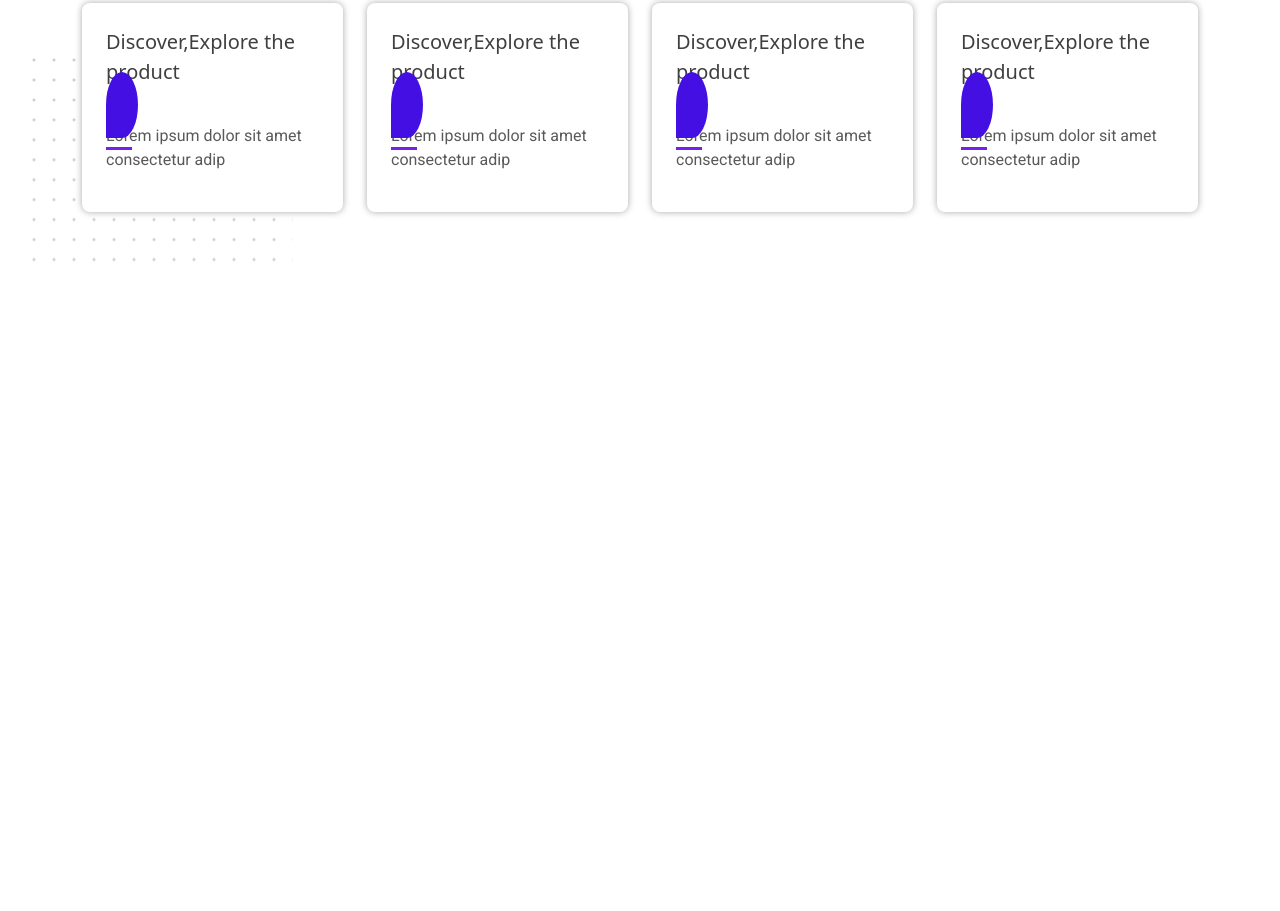
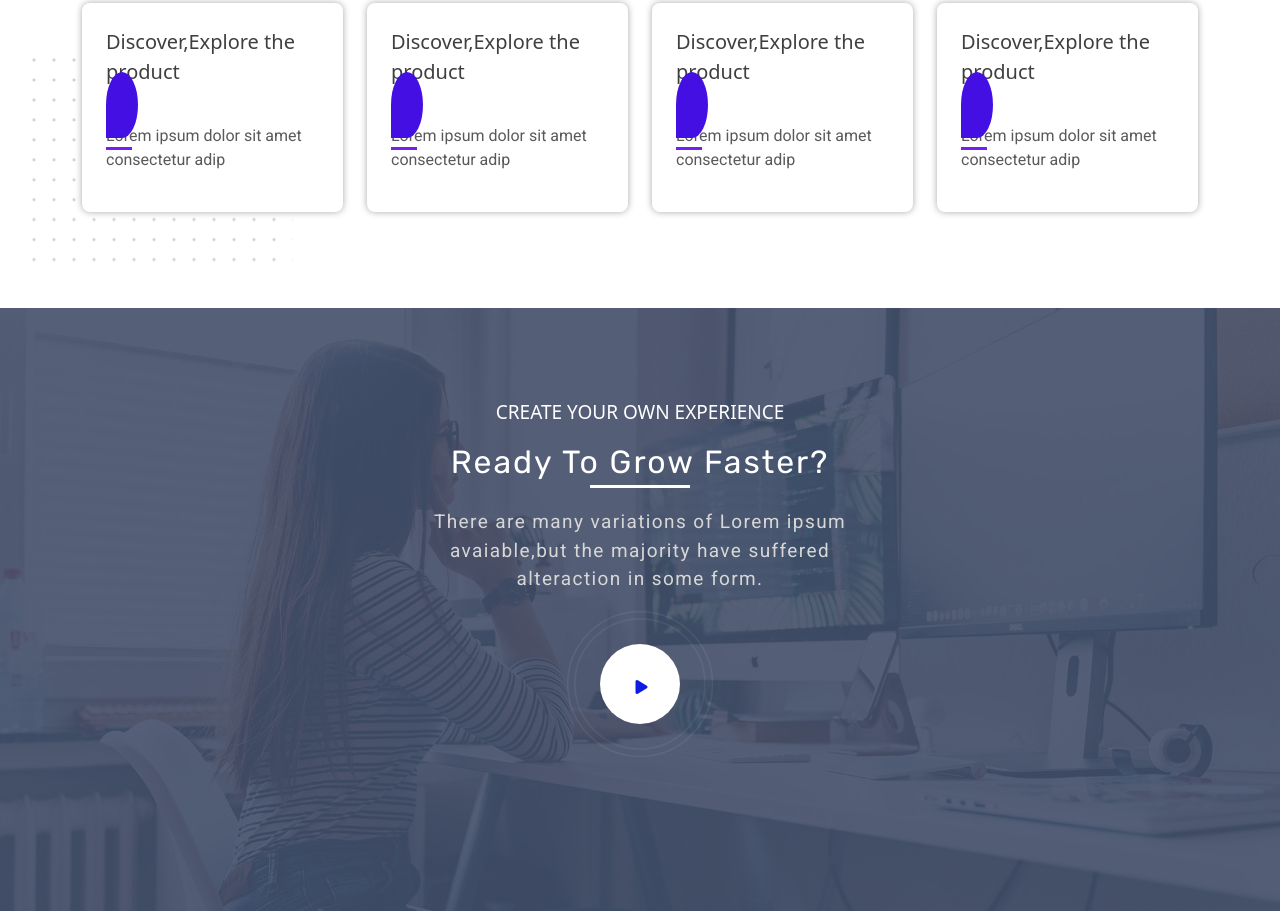
Before and after one commit to ukaychingmarma/class-24, a plain HTML site: page index.html in a window 1280 px wide. Shown: the part 1081-1992 px from the top of the page. Before the commit the page ends 1389 px from the top, so only its background shows below. Drawn offline with nearby package versions, Linux system fonts and the light colour scheme.

Commit message:
Add files via upload

```diff
--- a/index.html
+++ b/index.html
@@ -4,6 +4,8 @@
     <!-- Required meta tags -->
     <meta charset="utf-8">
     <meta name="viewport" content="width=device-width, initial-scale=1">
+    <!-- fontawesome-cdn-link -->
+    <link rel="stylesheet" href="https://cdnjs.cloudflare.com/ajax/libs/font-awesome/6.1.1/css/all.min.css" integrity="sha512-KfkfwYDsLkIlwQp6LFnl8zNdLGxu9YAA1QvwINks4PhcElQSvqcyVLLD9aMhXd13uQjoXtEKNosOWaZqXgel0g==" crossorigin="anonymous" referrerpolicy="no-referrer" />
     <!-- line-icon-cdn -->
     <link href="https://cdn.lineicons.com/3.0/lineicons.css" rel="stylesheet">
     <!-- google-font -->
@@ -17,6 +19,8 @@
     <title>Ukayching Marma</title>
   </head>
   <body>
+    <!-- ------------header-section--------- -->
+    <!-- ------------header-section--------- -->
 <header>
      <div class="container">
        <div class="row">
@@ -45,6 +49,7 @@
        </div>
      </div>
 </header>
+<!-- ----------banner-section--------------- -->
 <!-- ----------banner-section--------------- -->
 <section class="banner-section">
   <div class="banner">
@@ -118,6 +123,23 @@
     </div>
   </div>
 </section>
+<!-- ----------play-btn-animation-section------- -->
+<!-- ----------play-btn-animation-section------- -->
+<section class="play-btn-animation py-5">
+  <div class="container">
+    <div class="row">
+      <div class="col-12 text-center">
+        <b>CREATE YOUR OWN EXPERIENCE</b>
+        <h3 class="py-3 underline">Ready To Grow Faster?</h3>
+        <strong><u></u></strong>
+        <p>There are many variations of Lorem ipsum avaiable,but the majority have suffered alteraction in some form.</p>
+        <div class="play-btn">
+          <i class="fa-solid fa-play"></i>
+        </div>
+      </div>
+    </div>
+  </div>
+</section>
     <!-- Optional JavaScript; choose one of the two! -->
 
     <!-- Option 1: Bootstrap Bundle with Popper -->
--- a/style.css
+++ b/style.css
@@ -277,5 +277,125 @@ button{
     width: 100%;
     height: 100%;
     z-index: -1;
+}
+/* ------------play-btn-animation------------ */
+/* ------------play-btn-animation------------ */
+.play-btn-animation{
+    color:white;
+    position: relative;
+    padding:100px 0;
+    background-image: url(./img/video-bg.jpg);
+    background-repeat: no-repeat;
+    background-size: cover;
+    z-index: 1;
+    padding-top: 90px !important;
+    padding-bottom: 150px !important;
+}
+.play-btn-animation::after{
+    content: "";
+    background-color:#444f6a;
+    position: absolute;
+    top:0;
+    left: 0;
+    width:100%;
+    height:100%;
+    opacity: .9;
+    z-index: -1;
 
 }
+.play-btn-animation b{
+    font-size: 19px;
+    font-weight: 400;
+}
+.underline{
+    font-size: 32px;
+    font-weight: 400;
+    letter-spacing: 2px;
+    position: relative;
+}
+.play-btn-animation strong{
+    display: flex;
+    justify-content: center;
+    margin-top: -20px;
+}
+
+.play-btn-animation strong u{
+    background-color: white;
+    width: 100px;
+    height: 3px;
+    display: block;
+}
+.play-btn{
+    margin-top: 50px;
+}
+.play-btn i{
+    font-size:20px;
+    color:#0f1ae3;
+    background-color: white;
+    width: 80px;
+    height: 80px;
+    line-height: 80px;
+    cursor: pointer;
+    border-radius: 50%;
+    position:relative;
+    z-index: 1;
+}
+.play-btn i::after{
+    content: "";
+    position: absolute;
+    border:1px solid white;
+    width: 100px;
+    height: 100px;
+    left: -10px;
+    top:-10px;
+    border-radius: 50%;
+    animation-name: border;
+    animation-duration: 3s;
+    animation-iteration-count: infinite;
+}
+@keyframes border {
+    from{
+        opacity: 1;
+        transform: scale(1);
+    }
+    to{
+        opacity: 0;
+        transform: scale(1.5);
+    }
+}
+.play-btn i::before{
+    content: "";
+    position: absolute;
+    border:1px solid white;
+    width: 90px;
+    height: 90px;
+    left: -5px;
+    top:-5px;
+    border-radius: 50%;
+    animation-name: border;
+    animation-duration: 3s;
+    animation-iteration-count: infinite;
+}
+.play-btn::after{
+    content: "\f04b";
+    font-family: "Font Awesome 6 free";
+    font-weight: 900;
+    color: #0f1ae3;
+    position: absolute;
+    top: 0;
+    left: 49.6%;
+    z-index: 999;
+}
+.play-btn{
+    position: relative;
+    line-height: 86px;
+}
+.play-btn-animation p{
+    font-size: 19px;
+    font-weight: 400;
+    letter-spacing: 1.4px;
+    color:rgb(215, 215, 215);
+    width: 42%;
+    margin: 0 auto;
+    margin-top: 20px;
+}
```
